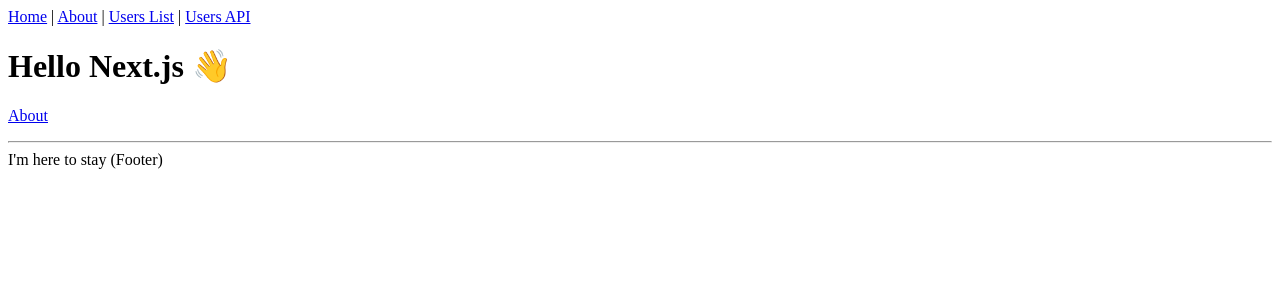
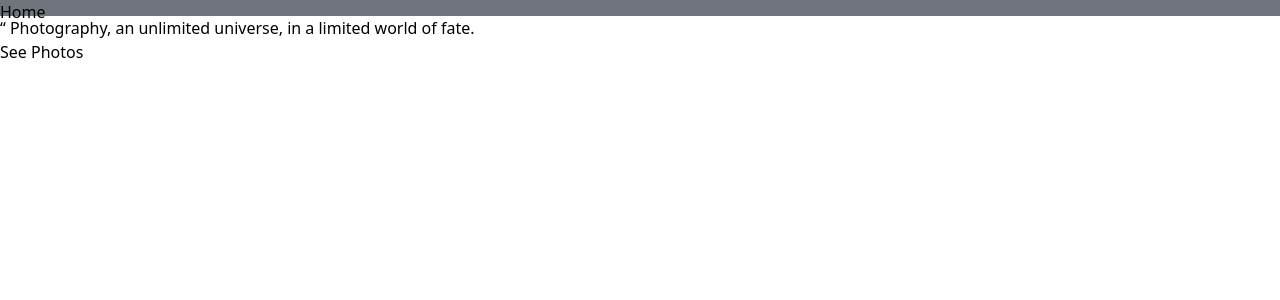
Before and after one commit to gabypega1997/gabriela.app, a Next.js app: page / in a window 1280 px wide. Shown: the top 300 px of the page. Built offline with nearby package versions, Linux system fonts and the light colour scheme.

Commit message:
first commit

```diff
--- a/components/Layout.tsx
+++ b/components/Layout.tsx
@@ -1,6 +1,7 @@
 import React, { ReactNode } from 'react'
 import Link from 'next/link'
 import Head from 'next/head'
+
 
 type Props = {
   children?: ReactNode
@@ -15,26 +16,13 @@
       <meta name="viewport" content="initial-scale=1.0, width=device-width" />
     </Head>
     <header>
-      <nav>
+      <nav className='h-4 bg-gray-900/60 h-14'>
         <Link href="/">
           <a>Home</a>
         </Link>{' '}
-        |{' '}
-        <Link href="/about">
-          <a>About</a>
-        </Link>{' '}
-        |{' '}
-        <Link href="/users">
-          <a>Users List</a>
-        </Link>{' '}
-        | <a href="/api/users">Users API</a>
       </nav>
     </header>
     {children}
-    <footer>
-      <hr />
-      <span>I'm here to stay (Footer)</span>
-    </footer>
   </div>
 )
 
--- a/package.json
+++ b/package.json
@@ -12,9 +12,12 @@
     "react-dom": "^17.0.2"
   },
   "devDependencies": {
+    "@fullhuman/postcss-purgecss": "^4.1.3",
     "@types/node": "^12.12.21",
     "@types/react": "^17.0.2",
     "@types/react-dom": "^17.0.1",
+    "postcss-preset-env": "^7.7.0",
+    "tailwindcss": "^3.0.24",
     "typescript": "4.0"
   }
 }
--- /dev/null
+++ b/pages/_app.tsx
@@ -0,0 +1,10 @@
+import React from 'react'
+import { AppProps } from 'next/app'
+
+import '../styles/index.css'
+
+function MyApp({ Component, pageProps }: AppProps) {
+  return <Component {...pageProps} />
+}
+
+export default MyApp
--- a/pages/index.tsx
+++ b/pages/index.tsx
@@ -2,11 +2,14 @@
 import Layout from '../components/Layout'
 
 const IndexPage = () => (
-  <Layout title="Home | Next.js + TypeScript Example">
-    <h1>Hello Next.js 👋</h1>
+  <Layout title="Gabriella's Photography">
+    <h1> “ Photography, an
+unlimited universe,
+in a limited world
+of fate.</h1>
     <p>
       <Link href="/about">
-        <a>About</a>
+        <a>See Photos</a>
       </Link>
     </p>
   </Layout>
--- /dev/null
+++ b/postcss.config.js
@@ -0,0 +1,18 @@
+module.exports = {
+  plugins: [
+    'tailwindcss',
+    process.env.NODE_ENV === 'production'
+      ? [
+          '@fullhuman/postcss-purgecss',
+          {
+            content: [
+              './pages/**/*.{js,jsx,ts,tsx}',
+              './components/**/*.{js,jsx,ts,tsx}',
+            ],
+            defaultExtractor: content => content.match(/[\w-/:]+(?<!:)/g) || [],
+          },
+        ]
+      : undefined,
+    'postcss-preset-env',
+  ],
+}
--- /dev/null
+++ b/styles/index.css
@@ -0,0 +1,3 @@
+@tailwind base;
+@tailwind components;
+@tailwind utilities;
--- /dev/null
+++ b/tailwind.config.js
@@ -0,0 +1,7 @@
+module.exports = {
+  content: ["pages/*.ts", "components/*.tsx"],
+  theme: {
+    extend: {},
+  },
+  plugins: [],
+}
```
Also changed, not shown: 2 other files (tests, documents, lock files or other folders).
